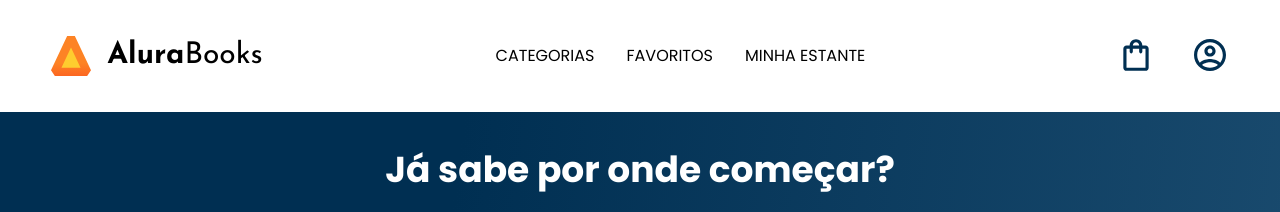
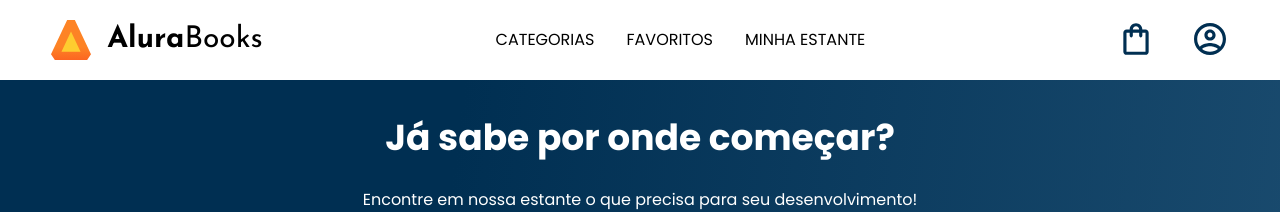
Before and after one commit to guilhermeasq/alurabooks, a plain HTML site: page index.html in a window 1280 px wide. Shown: the top 212 px of the page. Drawn offline with nearby package versions, Linux system fonts and the light colour scheme.

Commit message:
Fixed bugs on styles.

```diff
--- a/styles/header.css
+++ b/styles/header.css
@@ -1,3 +1,10 @@
+.cabecalho {
+    background-color: var(--branco);
+    display: flex;
+    justify-content: space-between;
+    align-items: center;
+    position: relative;
+}
 .cabecalho__menu {
     width: 24px;
     height: 24px;
@@ -15,13 +22,7 @@
 .container__botao:checked~.container__rotulo {
     background: var(--cor-menu-item);
 }
-.cabecalho {
-    background-color: var(--branco);
-    display: flex;
-    justify-content: space-between;
-    align-items: center;
-    position: relative;
-}
+
 .container {
     display: flex;
     align-items: center;
@@ -100,7 +101,7 @@
         display: none;
     }
     .cabecalho {
-        padding: 1em 2.2em;
+        padding: 0 2.2em;
     }
     .container__icone {
         margin: 0 1em;
```
